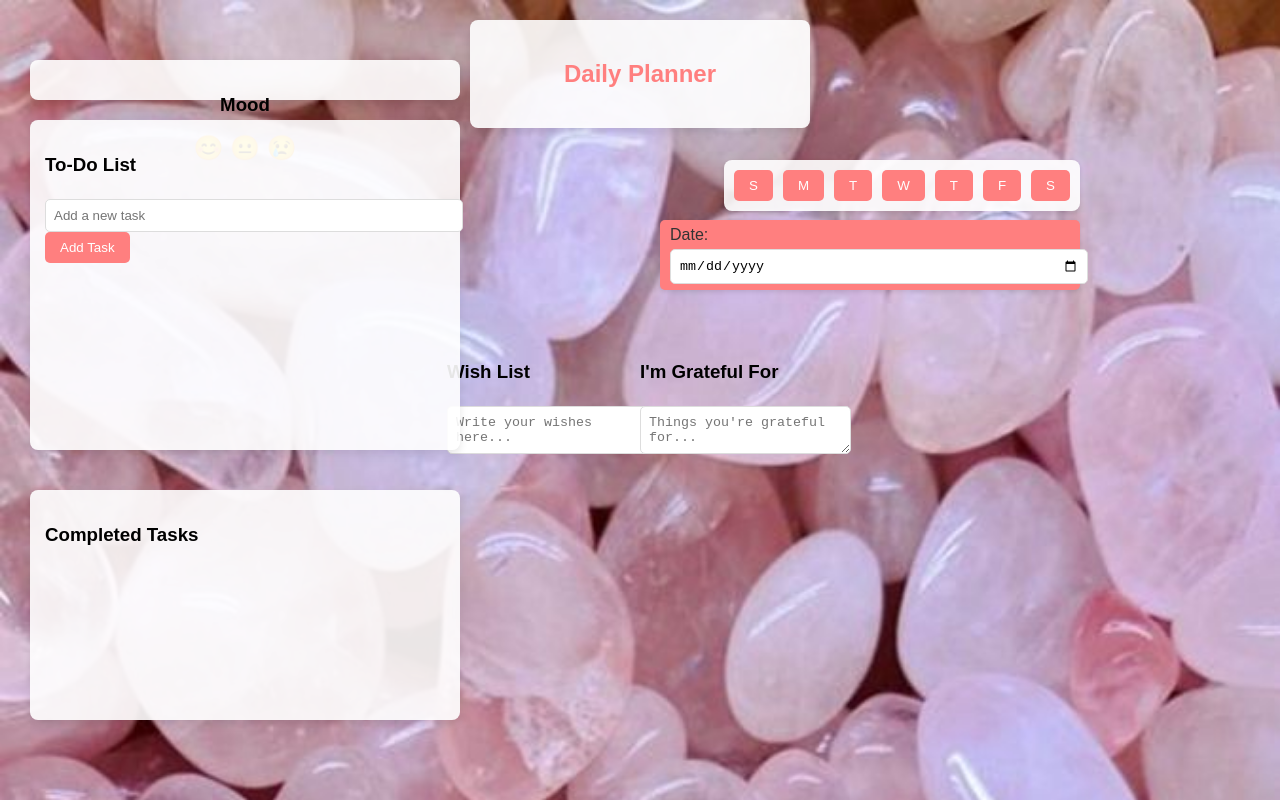
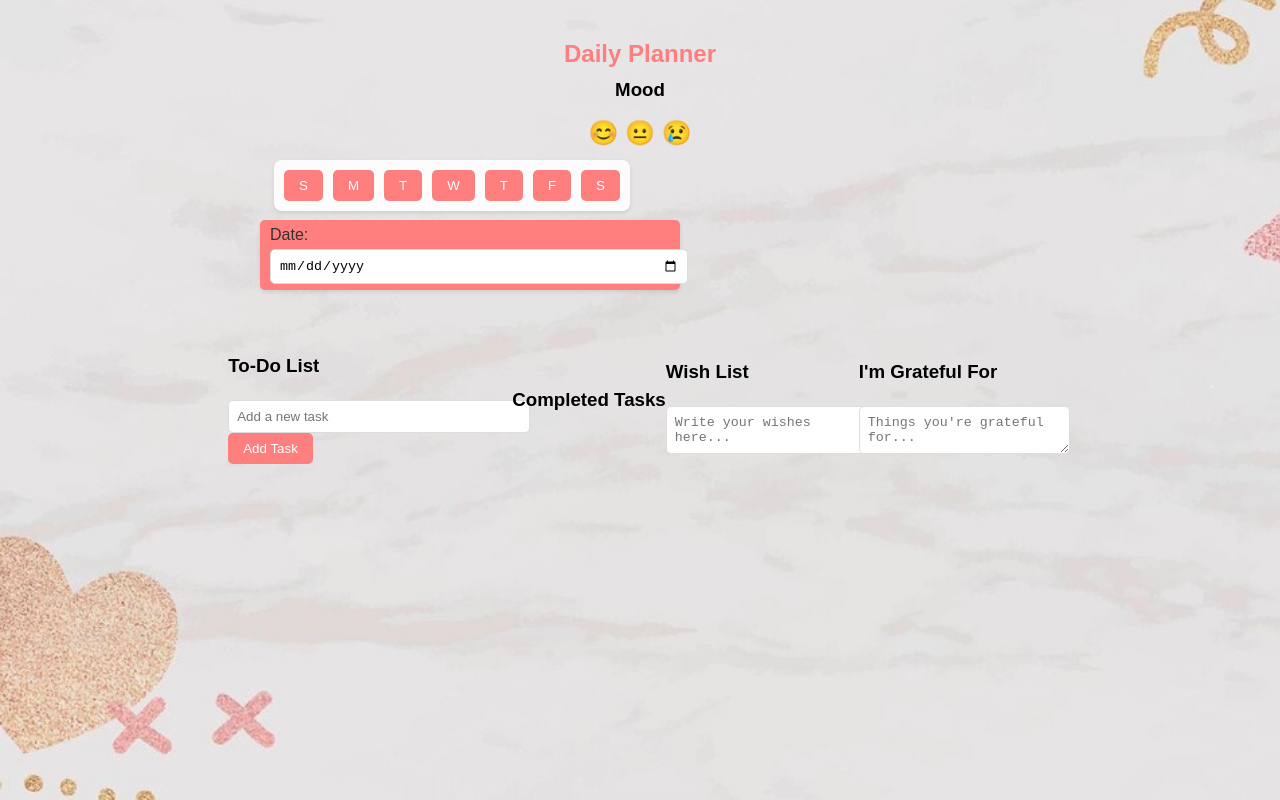
Before and after one commit to asandan8106/Asanda-s-to-do-list, a plain HTML site: page index.html in a window 1280 px wide. Drawn offline with Linux system fonts and the light colour scheme.

Commit message:
changed styling and structure

```diff
--- a/styles/styles.css
+++ b/styles/styles.css
@@ -5,16 +5,11 @@ body {
     align-items: center;
     height: 100vh;
     margin: 0;
-    background-image: url('/images/type1.jpg');
-    background-size: cover;
+    background-image: url('/images/type4.jpg');
+    background-size:cover;
 }
 
 .planner {
-    width: 300px;
-    background-color: rgba(255, 255, 255, 0.9);
-    padding: 20px;
-    border-radius: 8px;
-    box-shadow: 0 4px 8px rgba(0, 0, 0, 0.1);
     text-align: center;
     position: absolute;
     top: 20px;
@@ -26,10 +21,11 @@ h2 {
     color: #ff7f7f;
     margin-bottom: 20px;
 }
+h2{
 
-.mood-icons {
-    margin-top: 10px;
+    text-align: center;
 }
+
 .days-of-week {
     display: flex;
     gap: 10px;
@@ -39,7 +35,7 @@ h2 {
 .days-of-week {
     position: absolute;
     top: 160px; /* Place above the date */
-    right: 200px;
+    right: 650px;
     display: flex;
     gap: 10px;
     background-color: rgba(255, 255, 255, 0.9);
@@ -49,7 +45,7 @@ h2 {
 }
 
 .days-of-week button:hover {
-    background-color: #ff7f7f;
+    background-color: burlywood;
     color: white;
 }
 
@@ -61,7 +57,7 @@ h2 {
 .date {
     position: absolute;
     top: 220px; /* Adjust to sit below the Days of the Week */
-    right: 200px;
+    right: 600px;
     font-size: 16px;
     color: #333;
     background-color: #ff7f7f;
@@ -73,14 +69,8 @@ h2 {
 /* Style for the Mood section */
 .mood {
     position: absolute;
-    bottom: 700px;
-    left: 30px;
-    background-color: rgba(255, 255, 255, 0.9);
-    padding: 15px;
-    border-radius: 8px;
-    box-shadow: 0 4px 8px rgba(0, 0, 0, 0.1);
-    width: 400px;
-    height: 10px;
+    top: 60px;
+    left: 500x;
     text-align: center;
 }
 
@@ -115,7 +105,7 @@ button {
 }
 
 button:hover {
-    background-color: #ff6161;
+    background-color:#ffe0e1;
 }
 
 #todo-list, #completed-list {
@@ -131,28 +121,18 @@ button:hover {
     margin-top: 16px;
     border-radius: 5px;
 }
-.section-TODo {
+.Task{
     position: absolute;
-    bottom: 350px;
-    left: 30px;
+    bottom: 100px;
+    right: 490px;
     background: rgba(255, 255, 255, 0.9);
     padding: 15px;
     border-radius: 8px;
     box-shadow: 0 4px 8px rgba(0, 0, 0, 0.1);
-    width: 400px;
-    height: 300px;
+    width: 580px;
+    height: 350px;
 }
-.section-completed {
-    position: absolute;
-    bottom: 80px;
-    left: 30px;
-    background: rgba(255, 255, 255, 0.9);
-    padding: 15px;
-    border-radius: 8px;
-    box-shadow: 0 4px 8px rgba(0, 0, 0, 0.1);
-    width: 400px;
-    height: 200px;
-}
+
 #todo-list {
     list-style: disc;
     padding: 0;
```
